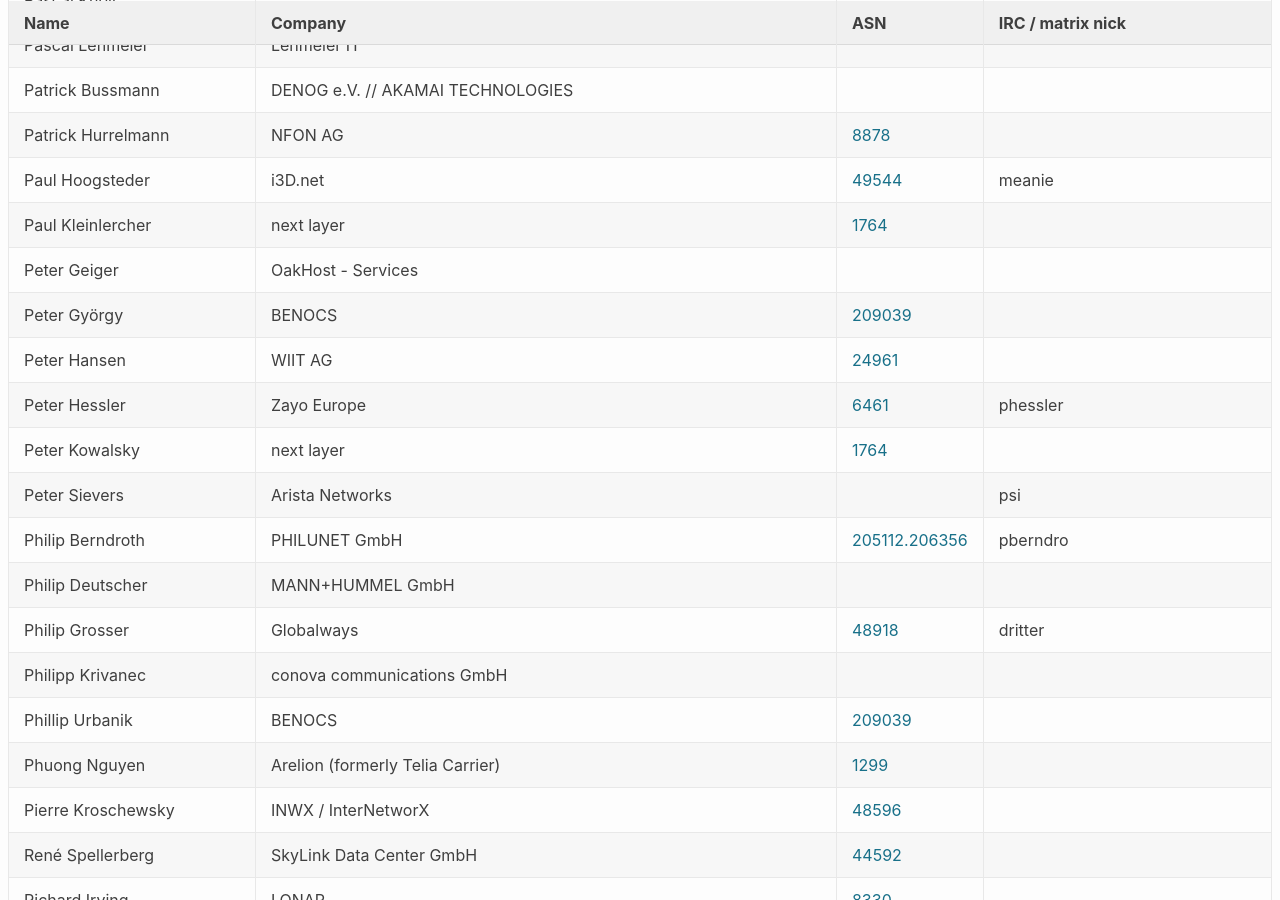
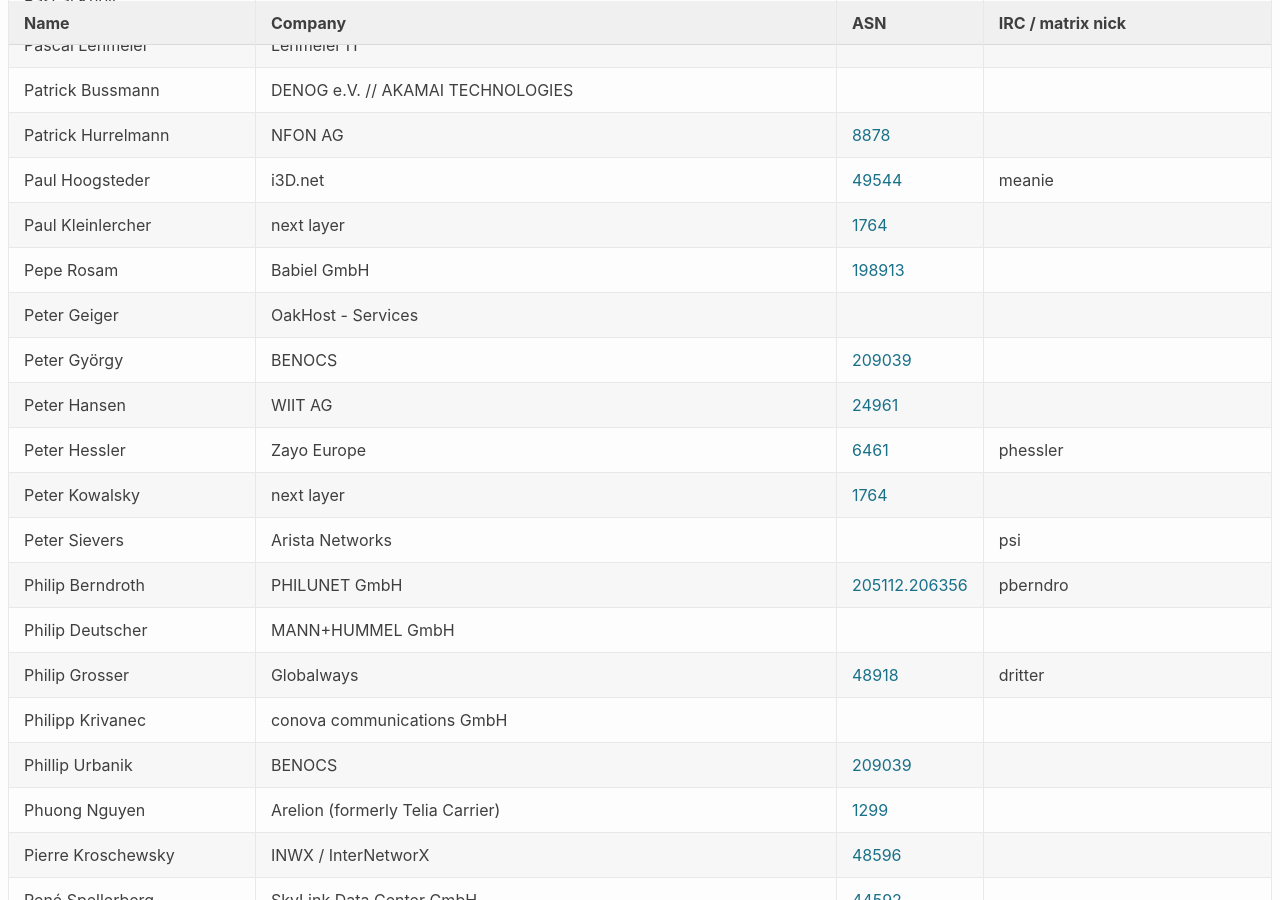
Before and after one commit to denog/pretix-attendeelist, a Jekyll site: the page built from denog16/index.markdown, in a window 1280 px wide and 900 px high, scrolled down 13795 px. Built offline with Jekyll 4.4.1, drawn with Linux system fonts in a browser that asks for light colours; some of the changed text lies outside the part shown.

Commit message:
Latest data: Mon Oct 21 07:10:52 UTC 2024

```diff
--- a/_data/attendees_denog16_onsite.json
+++ b/_data/attendees_denog16_onsite.json
@@ -1836,6 +1836,12 @@
     "asn": "1764"
   },
   {
+    "name": "Pepe Rosam",
+    "company": "Babiel GmbH",
+    "irc": null,
+    "asn": "198913"
+  },
+  {
     "name": "Peter Geiger",
     "company": "OakHost - Services",
     "irc": null,
@@ -2400,6 +2406,12 @@
     "asn": "60550"
   },
   {
+    "name": "Vincentz Petzholtz",
+    "company": "Arista Networks",
+    "irc": null,
+    "asn": "55064"
+  },
+  {
     "name": "Vitalijus Lisnicuk",
     "company": null,
     "irc": null,
```
